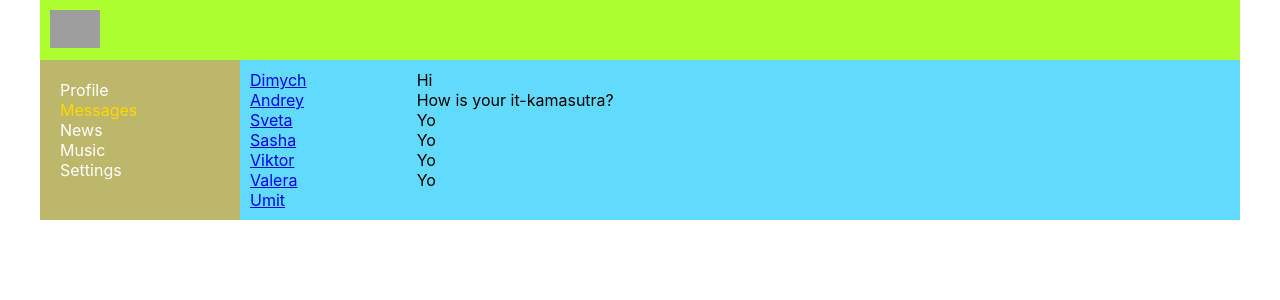
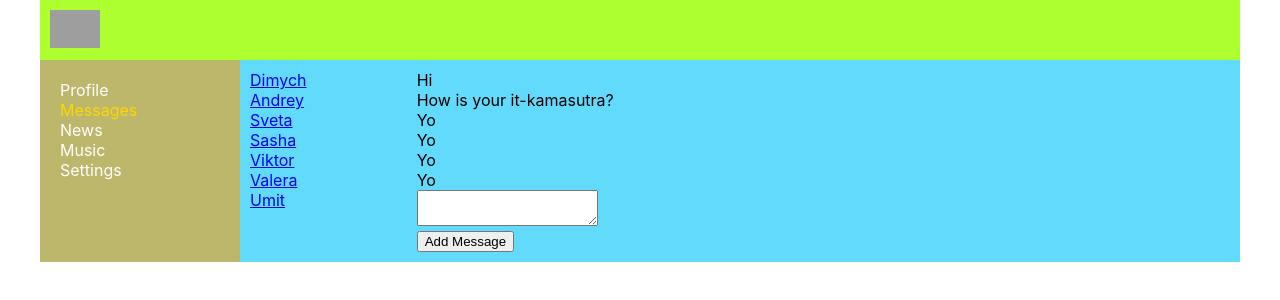
Before and after one commit to backspace1990/project1-socialnetwork, a React (Create React App) app: page /dialogs in a window 1280 px wide. Shown: the top 300 px of the page. Built offline with nearby package versions, Linux system fonts and the light colour scheme; grey boxes are pictures that could not be loaded.

Commit message:
Profil sayfasindaki add post  butonu ve textarea kismi eklendi baglandi ama daha tam duzenleme yapilmadi sirada profil sayfasindaki gibi BLL ile direkt iletisim saglamasini saglayacagim

```diff
--- a/src/components/dialogs/Dialogs.jsx
+++ b/src/components/dialogs/Dialogs.jsx
@@ -4,7 +4,7 @@
 import Message from "./Message/Message";
 
 const Dialogs = (props) => {
-/*    let dialogsData = [
+    {/*    let dialogsData = [
         {id: 1, name: 'Dimych'},
         {id: 2, name: 'Andrey'},
         {id: 3, name: 'Sveta'},
@@ -20,7 +20,7 @@
         {id: 4, message: 'Yo'},
         {id: 5, message: 'Yo'},
         {id: 6, message: 'Yo'}
-    ];*/
+    ];*/}
     let dialogsElements = props.state.dialogsData.map(dialog => <DialogItem name={dialog.name} id={dialog.id}/>);
     {/*
                 <DialogItem name={dialogsData[0].name} id={dialogsData[0].id}/>
@@ -39,7 +39,14 @@
                 <Message message={messagesData[3].message}/>
                 <Message message={messagesData[4].message}/>
                 <Message message={messagesData[5].message}/>
-                */}{/*onemli bu kisim*/}
+                */}{/*onemli bu kisim*/};
+    let newMessageElement = React.createRef();/*onemli burasi link olusturduk*/
+    let addMessage = ()=>{
+        let text =newMessageElement.current.value;
+        props.addMessage(text);
+        newMessageElement.current.value='';
+    }
+
     return (
         <div className={classes.dialogs}>
             <div className={classes.dialogsItems}>
@@ -48,7 +55,12 @@
             </div>
             <div className={classes.messages}>
                 {messagesElements}
-
+                <div>
+                    <textarea ref={newMessageElement}></textarea>
+                    <div>
+                        <button onClick={addMessage}>Add Message</button>
+                    </div>
+                </div>
             </div>
         </div>
 
```
